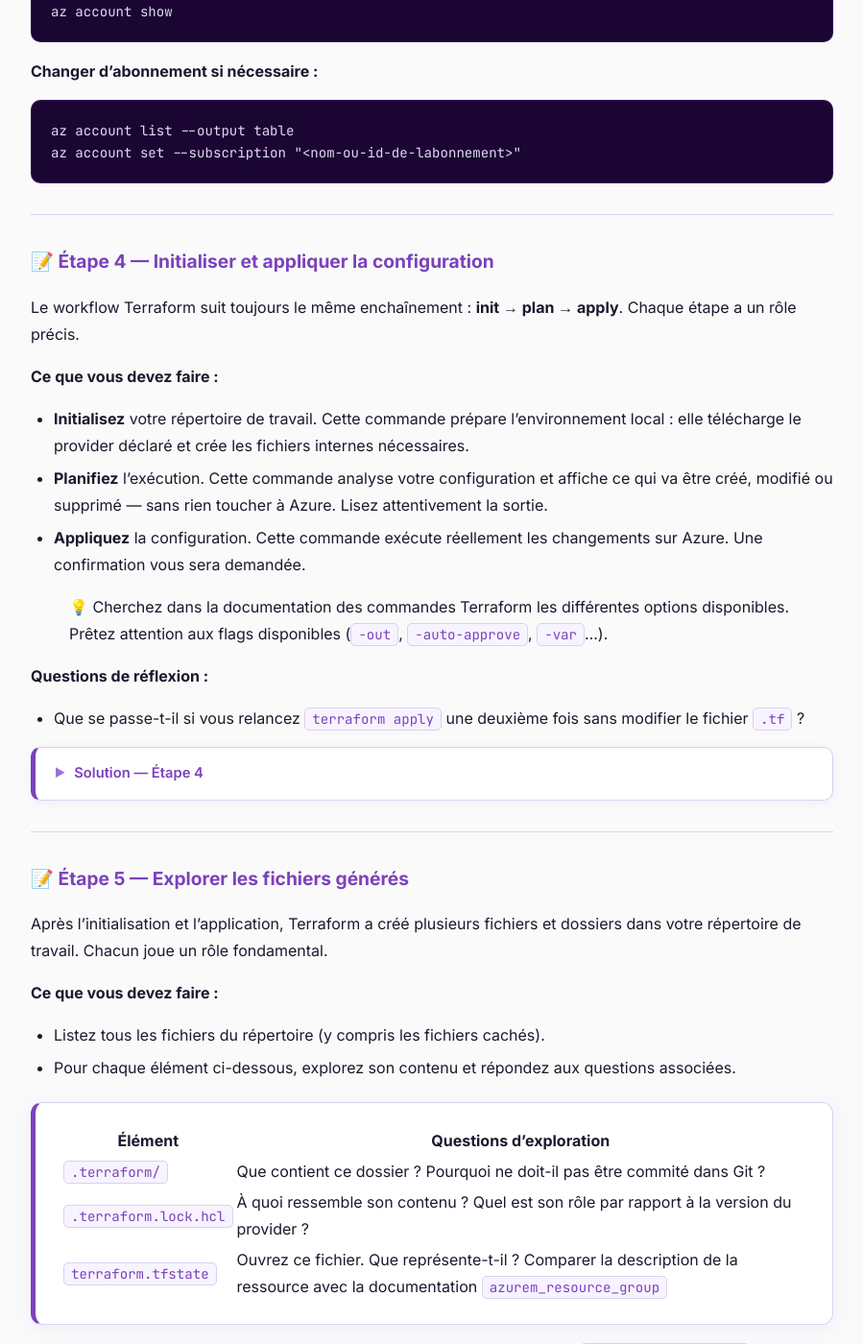
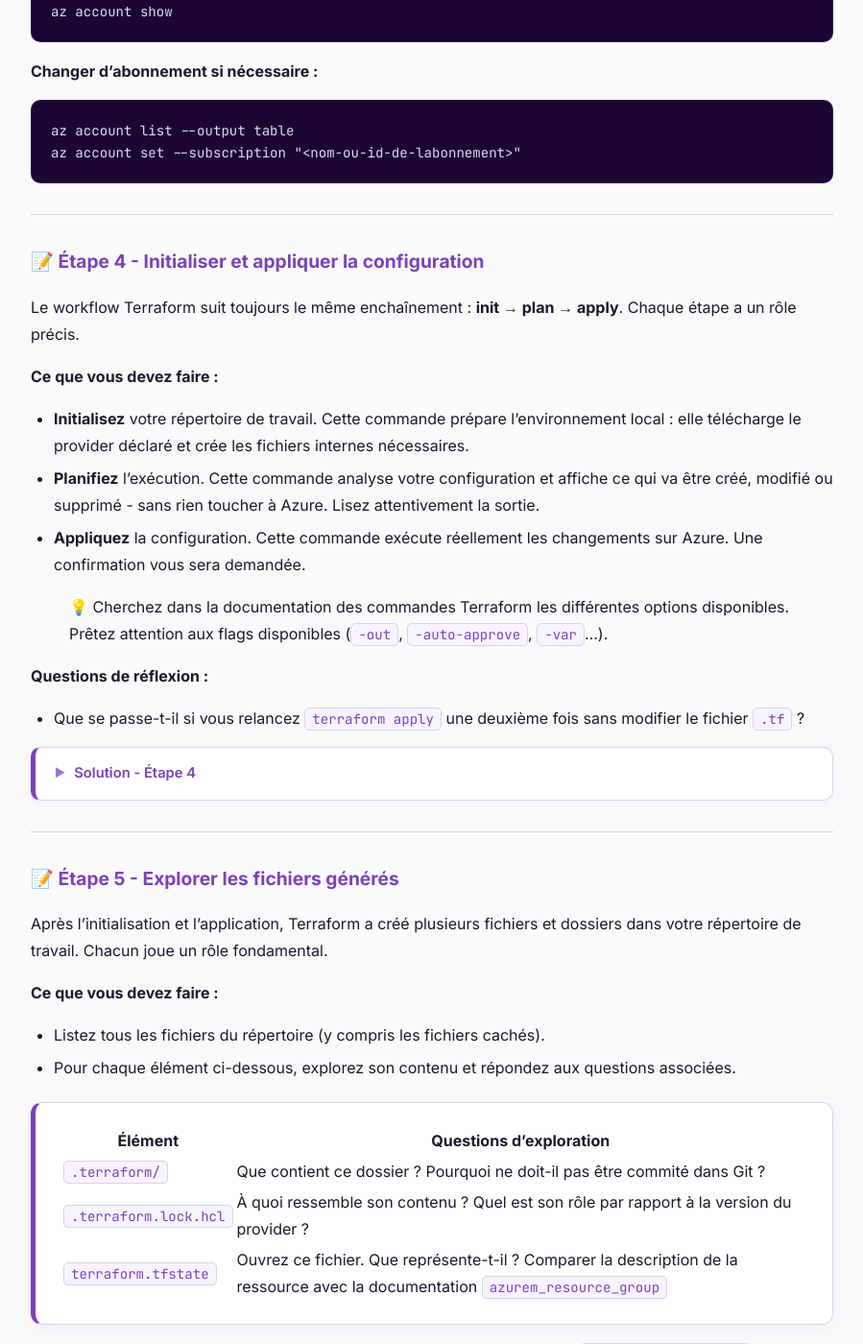
Before and after one commit to jviallon63/Hesias-TF5, a Jekyll site: the page built from tp/1-Init.md, in a window 1280 px wide and 1400 px high, scrolled down 2616 px. Shown: the whole window at 96% size, without its empty margins (190-1089 px from the left). Built offline with Jekyll 4.4.1, drawn with Linux system fonts in a browser that asks for light colours; some of the changed text lies outside the part shown.

Commit message:
Review TP1

````diff
--- a/tp/1-Init.md
+++ b/tp/1-Init.md
@@ -23,7 +23,7 @@ Votre équipe adopte une approche **Infrastructure as Code** avec Terraform. Dan
 
 ---
 
-## 📝 Étape 1 — Installer Terraform
+## 📝 Étape 1 - Installer Terraform
 
 Terraform est un outil open-source maintenu par HashiCorp. Il s'installe comme un binaire unique sur votre machine.
 
@@ -40,7 +40,7 @@ terraform -version
 
 ---
 
-## 📝 Étape 2 — Créer son premier fichier `.tf`
+## 📝 Étape 2 - Créer son premier fichier `.tf`
 
 Un fichier `.tf` est un fichier de configuration Terraform écrit en **HCL (HashiCorp Configuration Language)**. Il déclare les ressources que vous souhaitez créer.
 
@@ -59,7 +59,7 @@ Un fichier `.tf` est un fichier de configuration Terraform écrit en **HCL (Hash
 - Pourquoi est-il recommandé de contraindre la version d'un provider ?
 
 {::nomarkdown}
-<details><summary>Solution — Étape 2</summary>
+<details><summary>Solution - Étape 2</summary>
 {:/nomarkdown}
 
 Contenu du fichier `main.tf` :
@@ -92,7 +92,7 @@ resource "azurerm_resource_group" "tp" {
 
 ---
 
-## 📝 Étape 3 — Configurer la connexion Azure
+## 📝 Étape 3 - Configurer la connexion Azure
 
 Terraform a besoin de s'authentifier auprès d'Azure pour créer des ressources. Plusieurs méthodes existent (Service Principal, Managed Identity, CLI…). Dans ce TP, nous utilisons **Azure CLI**, la méthode la plus simple en local.
 
@@ -125,14 +125,14 @@ az account set --subscription "<nom-ou-id-de-labonnement>"
 
 ---
 
-## 📝 Étape 4 — Initialiser et appliquer la configuration
+## 📝 Étape 4 - Initialiser et appliquer la configuration
 
 Le workflow Terraform suit toujours le même enchaînement : **init → plan → apply**. Chaque étape a un rôle précis.
 
 **Ce que vous devez faire :**
 
 - **Initialisez** votre répertoire de travail. Cette commande prépare l'environnement local : elle télécharge le provider déclaré et crée les fichiers internes nécessaires.
-- **Planifiez** l'exécution. Cette commande analyse votre configuration et affiche ce qui va être créé, modifié ou supprimé — sans rien toucher à Azure. Lisez attentivement la sortie.
+- **Planifiez** l'exécution. Cette commande analyse votre configuration et affiche ce qui va être créé, modifié ou supprimé - sans rien toucher à Azure. Lisez attentivement la sortie.
 - **Appliquez** la configuration. Cette commande exécute réellement les changements sur Azure. Une confirmation vous sera demandée.
 
 > 💡 Cherchez dans la documentation des commandes Terraform les différentes options disponibles. Prêtez attention aux flags disponibles (`-out`, `-auto-approve`, `-var`…).
@@ -141,7 +141,7 @@ Le workflow Terraform suit toujours le même enchaînement : **init → plan →
 - Que se passe-t-il si vous relancez `terraform apply` une deuxième fois sans modifier le fichier `.tf` ?
 
 {::nomarkdown}
-<details><summary>Solution — Étape 4</summary>
+<details><summary>Solution - Étape 4</summary>
 {:/nomarkdown}
 
 ```bash
@@ -161,7 +161,7 @@ terraform apply
 
 ---
 
-## 📝 Étape 5 — Explorer les fichiers générés
+## 📝 Étape 5 - Explorer les fichiers générés
 
 Après l'initialisation et l'application, Terraform a créé plusieurs fichiers et dossiers dans votre répertoire de travail. Chacun joue un rôle fondamental.
 
@@ -183,7 +183,7 @@ Après l'initialisation et l'application, Terraform a créé plusieurs fichiers
 > 💡 Consultez la [documentation sur le state Terraform](https://developer.hashicorp.com/terraform/language/state) et la page sur le [`.terraform.lock.hcl`](https://developer.hashicorp.com/terraform/language/files/dependency-lock) pour approfondir.
 
 {::nomarkdown}
-<details><summary>Solution — Étape 5</summary>
+<details><summary>Solution - Étape 5</summary>
 {:/nomarkdown}
 
 **Rôle de chaque élément :**
@@ -192,7 +192,7 @@ Après l'initialisation et l'application, Terraform a créé plusieurs fichiers
 |---|---|
 | `.terraform/` | Cache local contenant les binaires des providers téléchargés. À ajouter dans `.gitignore`. |
 | `.terraform.lock.hcl` | Fichier de verrouillage des versions exactes des providers. **Doit** être commité pour garantir la reproductibilité. |
-| `terraform.tfstate` | Représente l'état courant de l'infrastructure gérée par Terraform (mapping entre la config et les ressources réelles). Peut contenir des données sensibles — à ne pas commiter. |
+| `terraform.tfstate` | Représente l'état courant de l'infrastructure gérée par Terraform (mapping entre la config et les ressources réelles). Peut contenir des données sensibles - à ne pas commiter. |
 
 {::nomarkdown}
 </details>
@@ -205,7 +205,7 @@ Après l'initialisation et l'application, Terraform a créé plusieurs fichiers
 Pour supprimer les ressources créées et éviter des coûts inutiles, détruisez l'infrastructure gérée par Terraform. Cherchez la commande correspondante dans la documentation.
 
 {::nomarkdown}
-<details><summary>Solution — Nettoyage</summary>
+<details><summary>Solution - Nettoyage</summary>
 {:/nomarkdown}
 
 ```bash
````
